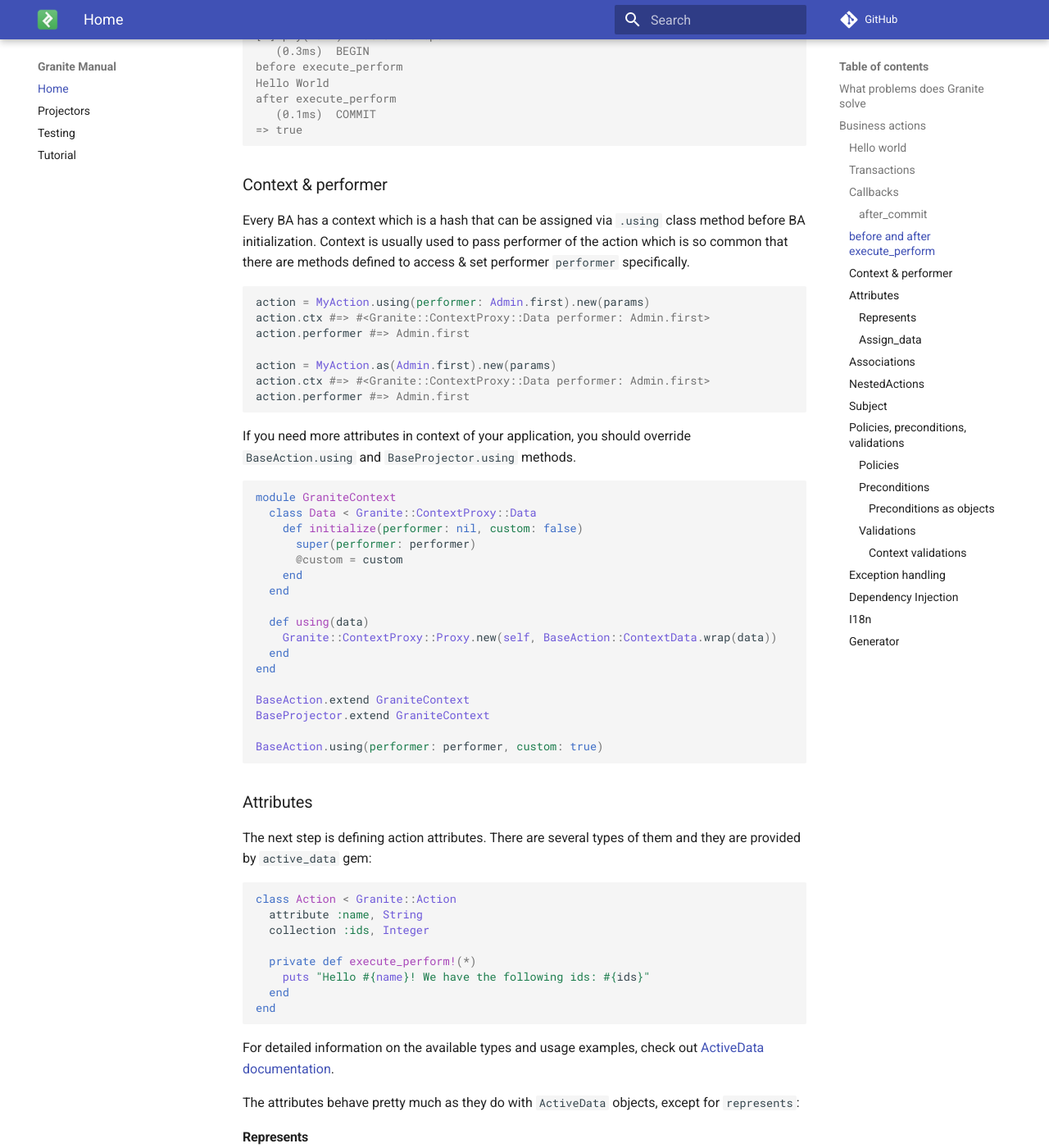
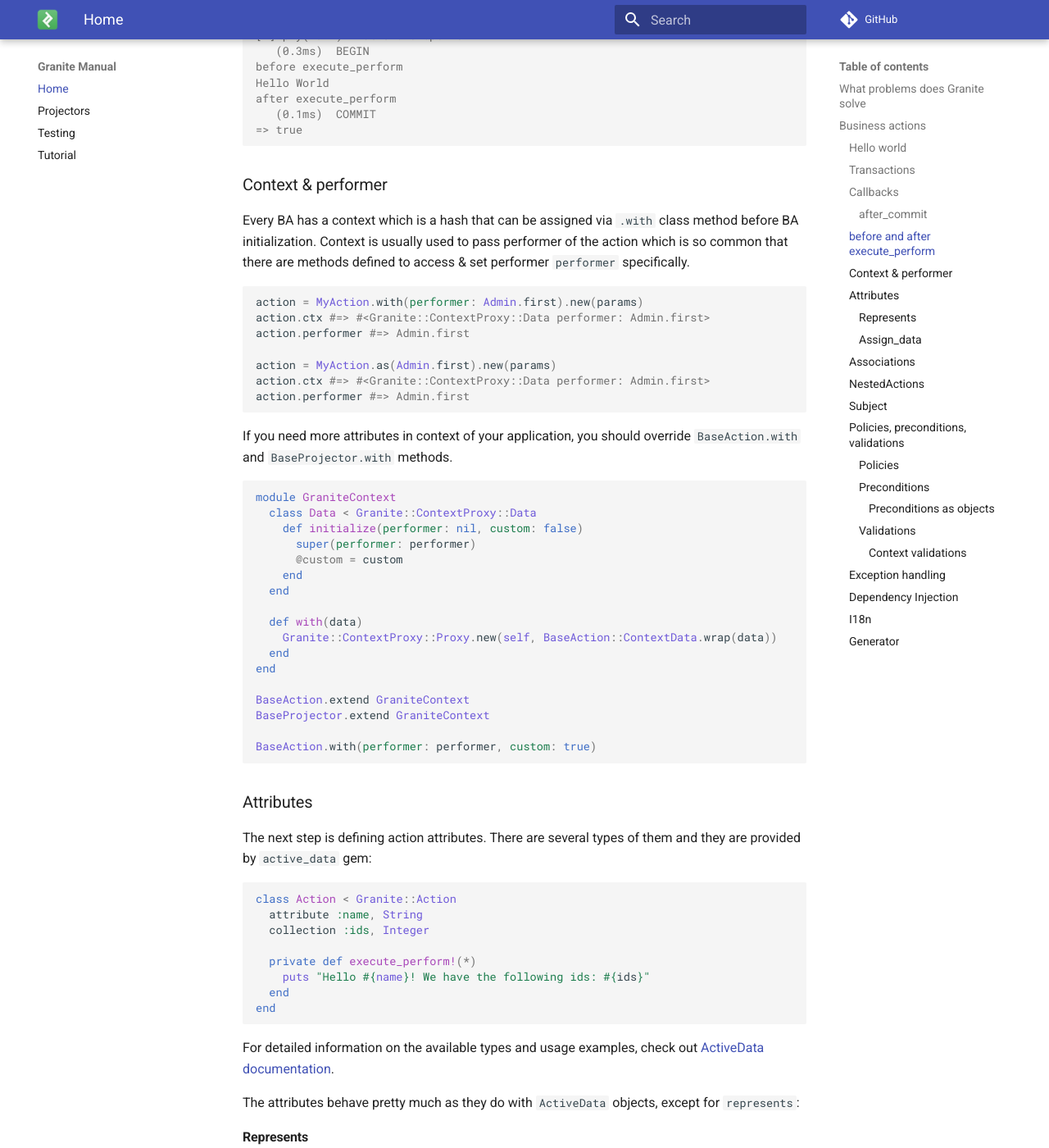
Before and after one commit to toptal/granite, an MkDocs documentation site: the page built from docs/index.md, in a window 1280 px wide and 1400 px high, scrolled down 2339 px. Shown: the whole window at 82% size. Built offline with MkDocs 1.6.1 and Material for MkDocs 9.7.7, drawn with Linux system fonts in a browser that asks for light colours; comment, search, counter and statistics services are not loaded; old or Windows-style settings are respelled for this version of MkDocs.

Commit message:
Rename `using` to `with`

````diff
--- a/docs/index.md
+++ b/docs/index.md
@@ -118,13 +118,13 @@ after execute_perform
 
 ### Context & performer
 
-Every BA has a context which is a hash that can be assigned via `.using` class method before BA
+Every BA has a context which is a hash that can be assigned via `.with` class method before BA
 initialization. Context is usually used to pass performer of the action which is so common that there
 are methods defined to access & set performer
 `performer` specifically.
 
 ```ruby
-action = MyAction.using(performer: Admin.first).new(params)
+action = MyAction.with(performer: Admin.first).new(params)
 action.ctx #=> #<Granite::ContextProxy::Data performer: Admin.first>
 action.performer #=> Admin.first
 
@@ -133,8 +133,8 @@ action.ctx #=> #<Granite::ContextProxy::Data performer: Admin.first>
 action.performer #=> Admin.first
 ```
 
-If you need more attributes in context of your application, you should override `BaseAction.using`
-and `BaseProjector.using` methods.
+If you need more attributes in context of your application, you should override `BaseAction.with`
+and `BaseProjector.with` methods.
 
 ```ruby
 module GraniteContext
@@ -145,7 +145,7 @@ module GraniteContext
     end
   end
 
-  def using(data)
+  def with(data)
     Granite::ContextProxy::Proxy.new(self, BaseAction::ContextData.wrap(data))
   end
 end
@@ -153,7 +153,7 @@ end
 BaseAction.extend GraniteContext
 BaseProjector.extend GraniteContext
 
-BaseAction.using(performer: performer, custom: true)
+BaseAction.with(performer: performer, custom: true)
 ```
 
 ### Attributes
````
Also changed, not shown: docs/projectors.md (+1 -1 lines), docs/tutorial.md (+1 -1 lines), 7 other files.
